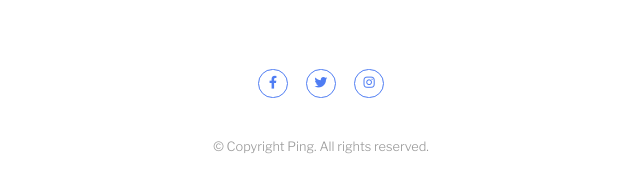
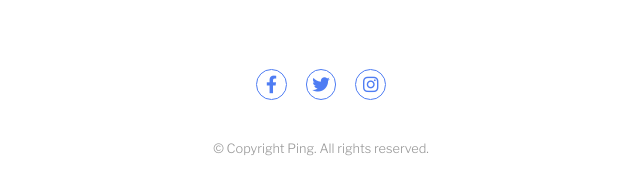
Before and after one commit to jonathan401/FEM-Ping, a plain HTML site: page index.html in a window 1280 px wide. Shown: the part 827-1014 px from the top of the page, 319-959 px from the left. Drawn offline with nearby package versions, Linux system fonts and the light colour scheme.

Commit message:
Update style.css

```diff
--- a/style.css
+++ b/style.css
@@ -222,8 +222,9 @@ footer p {
 
 .social-link {
   cursor: pointer;
-  height: 1.7rem;
-  width: 1.7rem;
+  font-size: 1.1rem;
+  height: 1.8rem;
+  width: 1.8rem;
   display: flex;
   justify-content: center;
   align-items: center;
```
